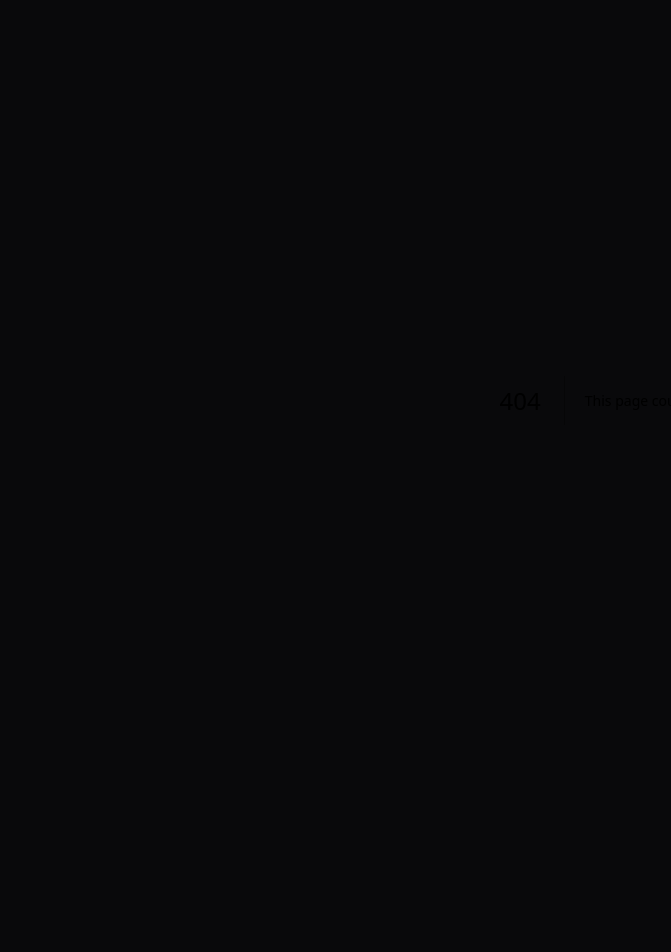
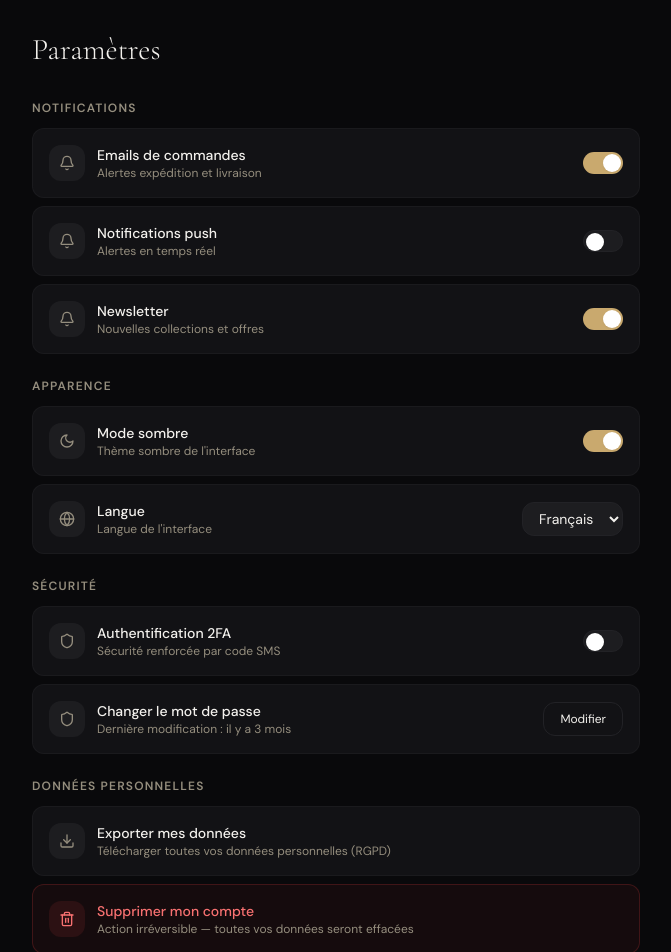
Before and after one commit to lubain/e-commerce, a Next.js app: page /dashboard/parametres in a window 1280 px wide. Before the commit this address had no page. Shown: the top 952 px of the page, without its empty margins (0-671 px from the left). Before the commit the page ends 800 px from the top, so only its background shows below. Built offline with nearby package versions, Linux system fonts and the light colour scheme; a web font is replaced by a local one.

Commit message:
feat: add ParametresPage component for user settings management

```diff
--- /dev/null
+++ b/app/dashboard/parametres/page.tsx
@@ -0,0 +1,250 @@
+"use client";
+
+import { useState } from "react";
+import { motion } from "framer-motion";
+import { Bell, Moon, Shield, Trash2, Download, Globe } from "lucide-react";
+import { toast } from "sonner";
+import { cn } from "@/utils";
+
+function ToggleSwitch({
+  checked,
+  onChange,
+}: {
+  checked: boolean;
+  onChange: () => void;
+}) {
+  return (
+    <button
+      onClick={onChange}
+      className={cn(
+        "relative w-10 h-[22px] rounded-full transition-colors",
+        checked ? "bg-[var(--gold)]" : "bg-secondary border border-border",
+      )}
+    >
+      <motion.div
+        className="absolute top-0.5 w-[18px] h-[18px] rounded-full bg-white shadow-sm"
+        animate={{ left: checked ? "20px" : "2px" }}
+        transition={{ type: "spring", stiffness: 500, damping: 30 }}
+      />
+    </button>
+  );
+}
+
+function SettingRow({
+  Icon,
+  title,
+  description,
+  children,
+}: {
+  Icon: React.FC<{ className?: string }>;
+  title: string;
+  description: string;
+  children: React.ReactNode;
+}) {
+  return (
+    <div className="flex items-center justify-between p-4 bg-secondary/50 rounded-xl border border-border/50 hover:border-border transition-colors">
+      <div className="flex items-center gap-3">
+        <div className="w-9 h-9 rounded-lg bg-secondary flex items-center justify-center">
+          <Icon className="w-4 h-4 text-muted-foreground" />
+        </div>
+        <div>
+          <p className="text-sm font-medium">{title}</p>
+          <p className="text-xs text-muted-foreground">{description}</p>
+        </div>
+      </div>
+      {children}
+    </div>
+  );
+}
+
+export default function ParametresPage() {
+  const [settings, setSettings] = useState({
+    emailNotifs: true,
+    pushNotifs: false,
+    darkMode: true,
+    twoFA: false,
+    newsletter: true,
+    language: "fr",
+  });
+
+  const toggle = (key: keyof typeof settings) => {
+    setSettings((prev) => ({
+      ...prev,
+      [key]: !prev[key as keyof typeof settings],
+    }));
+    toast.success("Paramètre mis à jour");
+  };
+
+  return (
+    <div className="p-6 lg:p-8 max-w-2xl">
+      <h1 className="font-serif text-3xl font-light mb-8">Paramètres</h1>
+
+      <div className="space-y-6">
+        {/* Notifications */}
+        <section>
+          <h2 className="text-xs font-semibold uppercase tracking-widest text-muted-foreground mb-3">
+            Notifications
+          </h2>
+          <div className="space-y-2">
+            <SettingRow
+              Icon={Bell}
+              title="Emails de commandes"
+              description="Alertes expédition et livraison"
+            >
+              <ToggleSwitch
+                checked={settings.emailNotifs}
+                onChange={() => toggle("emailNotifs")}
+              />
+            </SettingRow>
+            <SettingRow
+              Icon={Bell}
+              title="Notifications push"
+              description="Alertes en temps réel"
+            >
+              <ToggleSwitch
+                checked={settings.pushNotifs}
+                onChange={() => toggle("pushNotifs")}
+              />
+            </SettingRow>
+            <SettingRow
+              Icon={Bell}
+              title="Newsletter"
+              description="Nouvelles collections et offres"
+            >
+              <ToggleSwitch
+                checked={settings.newsletter}
+                onChange={() => toggle("newsletter")}
+              />
+            </SettingRow>
+          </div>
+        </section>
+
+        {/* Appearance */}
+        <section>
+          <h2 className="text-xs font-semibold uppercase tracking-widest text-muted-foreground mb-3">
+            Apparence
+          </h2>
+          <div className="space-y-2">
+            <SettingRow
+              Icon={Moon}
+              title="Mode sombre"
+              description="Thème sombre de l'interface"
+            >
+              <ToggleSwitch
+                checked={settings.darkMode}
+                onChange={() => toggle("darkMode")}
+              />
+            </SettingRow>
+            <SettingRow
+              Icon={Globe}
+              title="Langue"
+              description="Langue de l'interface"
+            >
+              <select
+                value={settings.language}
+                onChange={(e) => {
+                  setSettings((p) => ({ ...p, language: e.target.value }));
+                  toast.success("Langue mise à jour");
+                }}
+                className="bg-secondary border border-border rounded-lg px-3 py-1.5 text-sm outline-none focus:border-[var(--gold)] cursor-pointer"
+              >
+                <option value="fr">Français</option>
+                <option value="en">English</option>
+                <option value="de">Deutsch</option>
+              </select>
+            </SettingRow>
+          </div>
+        </section>
+
+        {/* Security */}
+        <section>
+          <h2 className="text-xs font-semibold uppercase tracking-widest text-muted-foreground mb-3">
+            Sécurité
+          </h2>
+          <div className="space-y-2">
+            <SettingRow
+              Icon={Shield}
+              title="Authentification 2FA"
+              description="Sécurité renforcée par code SMS"
+            >
+              <ToggleSwitch
+                checked={settings.twoFA}
+                onChange={() => toggle("twoFA")}
+              />
+            </SettingRow>
+            <div className="p-4 bg-secondary/50 rounded-xl border border-border/50">
+              <div className="flex items-center justify-between">
+                <div className="flex items-center gap-3">
+                  <div className="w-9 h-9 rounded-lg bg-secondary flex items-center justify-center">
+                    <Shield className="w-4 h-4 text-muted-foreground" />
+                  </div>
+                  <div>
+                    <p className="text-sm font-medium">
+                      Changer le mot de passe
+                    </p>
+                    <p className="text-xs text-muted-foreground">
+                      Dernière modification : il y a 3 mois
+                    </p>
+                  </div>
+                </div>
+                <motion.button
+                  className="px-4 py-2 border border-border rounded-xl text-xs hover:bg-secondary transition-colors"
+                  whileTap={{ scale: 0.97 }}
+                  onClick={() => toast.info("Envoi du lien de modification…")}
+                >
+                  Modifier
+                </motion.button>
+              </div>
+            </div>
+          </div>
+        </section>
+
+        {/* Data */}
+        <section>
+          <h2 className="text-xs font-semibold uppercase tracking-widest text-muted-foreground mb-3">
+            Données personnelles
+          </h2>
+          <div className="space-y-2">
+            <motion.button
+              className="w-full flex items-center gap-3 p-4 bg-secondary/50 rounded-xl border border-border/50 hover:border-border text-left transition-colors"
+              whileTap={{ scale: 0.99 }}
+              onClick={() => toast.success("Export de vos données en cours…")}
+            >
+              <div className="w-9 h-9 rounded-lg bg-secondary flex items-center justify-center">
+                <Download className="w-4 h-4 text-muted-foreground" />
+              </div>
+              <div>
+                <p className="text-sm font-medium">Exporter mes données</p>
+                <p className="text-xs text-muted-foreground">
+                  Télécharger toutes vos données personnelles (RGPD)
+                </p>
+              </div>
+            </motion.button>
+
+            <motion.button
+              className="w-full flex items-center gap-3 p-4 bg-red-500/5 rounded-xl border border-red-500/20 hover:border-red-500/40 text-left transition-colors"
+              whileTap={{ scale: 0.99 }}
+              onClick={() =>
+                toast.error(
+                  "Cette action est irréversible. Contactez le support.",
+                )
+              }
+            >
+              <div className="w-9 h-9 rounded-lg bg-red-500/10 flex items-center justify-center">
+                <Trash2 className="w-4 h-4 text-red-400" />
+              </div>
+              <div>
+                <p className="text-sm font-medium text-red-400">
+                  Supprimer mon compte
+                </p>
+                <p className="text-xs text-muted-foreground">
+                  Action irréversible — toutes vos données seront effacées
+                </p>
+              </div>
+            </motion.button>
+          </div>
+        </section>
+      </div>
+    </div>
+  );
+}
```
